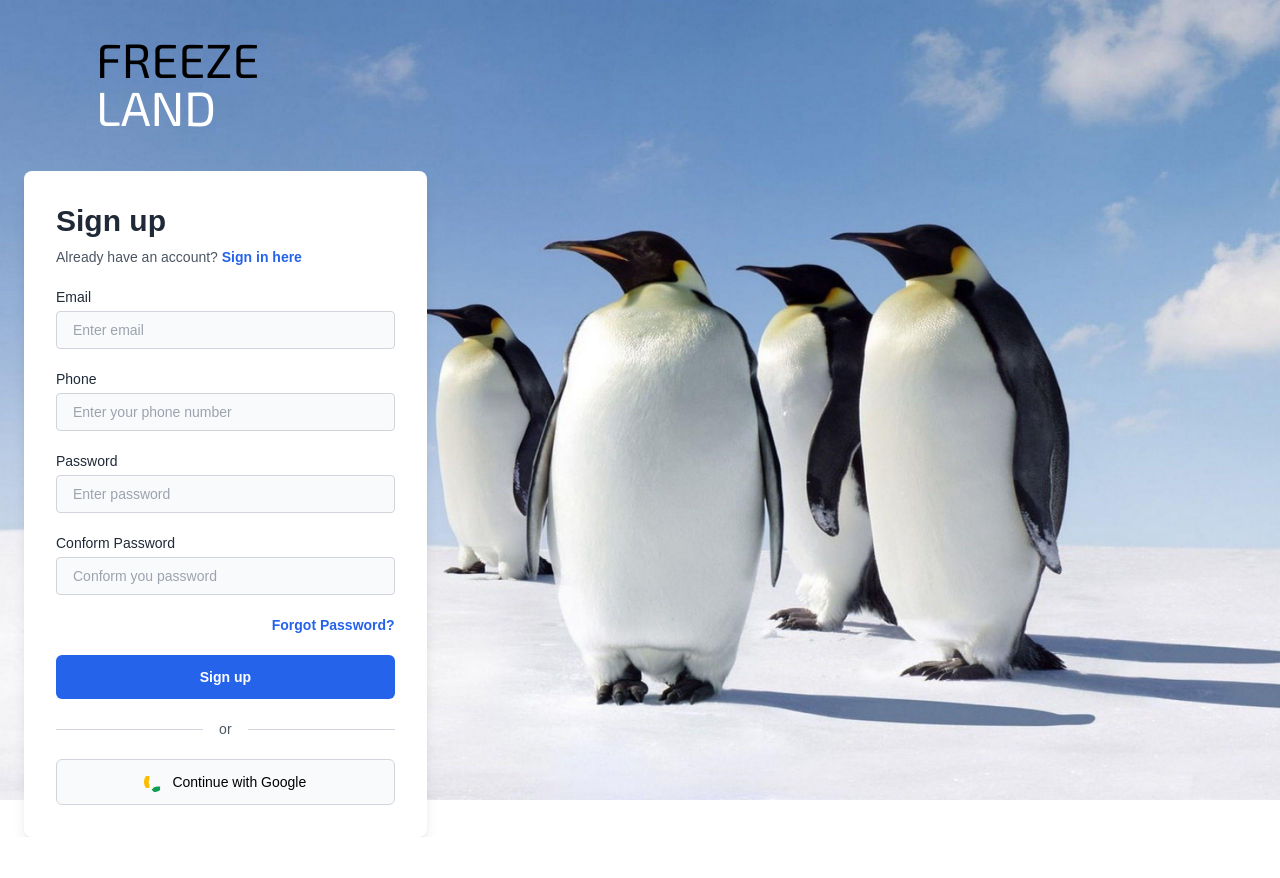
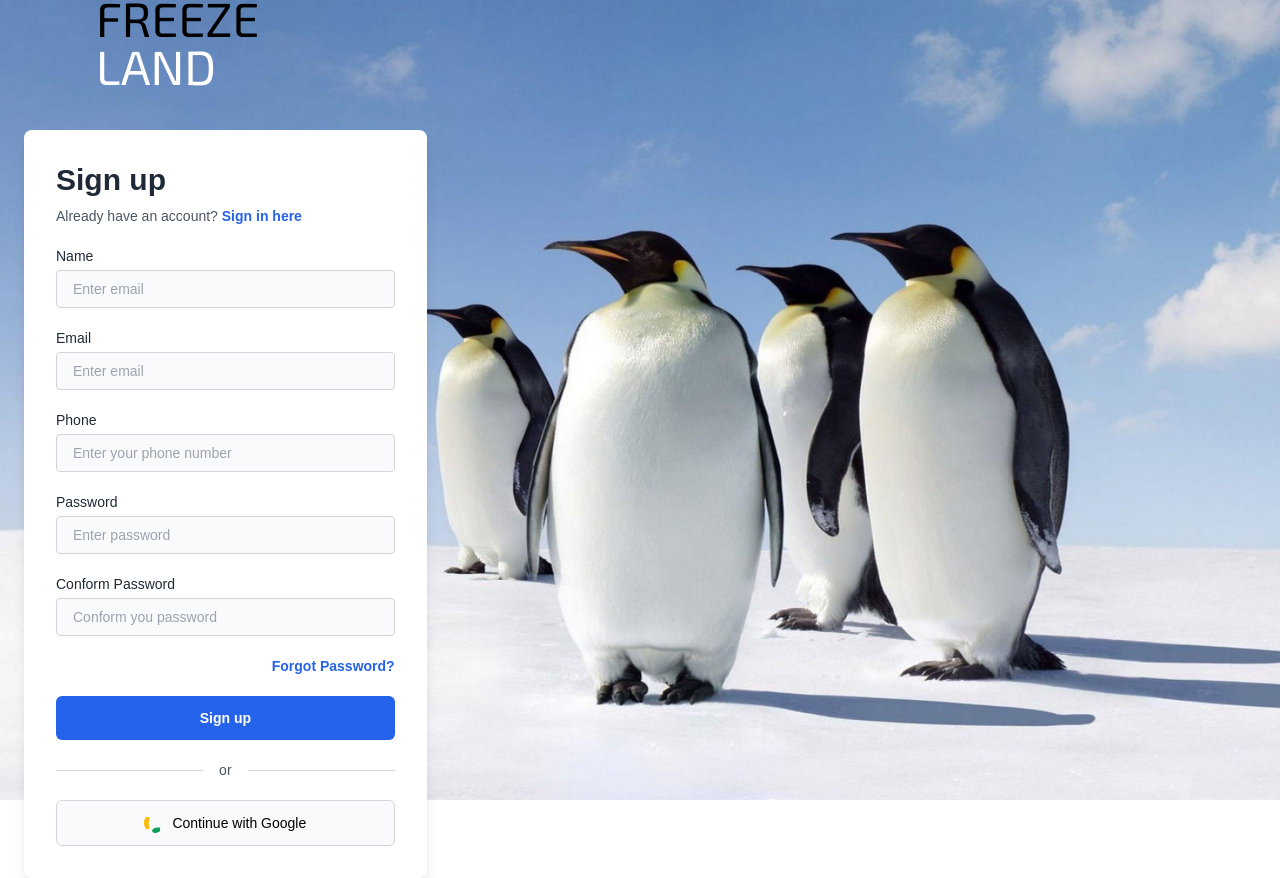
Before and after one commit to SandeeepS/FreezeLand-frontend, a React (Vite) app: page /SignUp in a window 1280 px wide. Before the commit the page ends 837 px from the top, so only its background shows below. Built offline with nearby package versions, Linux system fonts and the light colour scheme.

Commit message:
added some folders and services , api etc.

```diff
--- a/package.json
+++ b/package.json
@@ -11,12 +11,14 @@
   },
   "dependencies": {
     "@material-tailwind/react": "^2.1.10",
+    "axios": "^1.7.7",
     "formik": "^2.4.6",
     "react": "^18.3.1",
     "react-dom": "^18.3.1",
     "react-icons": "^5.3.0",
     "react-otp-input": "^3.1.1",
-    "react-router-dom": "^6.26.2"
+    "react-router-dom": "^6.26.2",
+    "yup": "^1.4.0"
   },
   "devDependencies": {
     "@eslint/js": "^9.9.0",
--- /dev/null
+++ b/src/Api/user.ts
@@ -0,0 +1,17 @@
+import { FormData } from "../Pages/User/UserSignupPage";
+import Api from "../Services/axios";
+import userRoutes from "../Services/Endpoints/userEndPoints";
+
+const signup = async({name,phone,email,password,cpassword}:FormData) => {
+          try{
+              const result = await Api.post(userRoutes.signup,{name,phone,email,password});
+              console.log("result of api post",result);
+
+          }catch(error){
+            console.log(error as Error);
+          }
+}
+
+export {
+    signup
+}
--- a/src/Pages/User/UserSignupPage.tsx
+++ b/src/Pages/User/UserSignupPage.tsx
@@ -1,38 +1,57 @@
 import { useState } from "react";
+import { useFormik } from "formik";
+import { SignupValidation } from "../../components/Common/Validations";
+import { signup } from "../../Api/user";
 
 export interface FormData {
   name: string;
   email: string;
   phone: string;
-  location: string;
   password: string;
   confirmPassword?: string;
-  role: string;
+}
+interface initialVal {
+  name: string;
+  email: string;
+  phone: string;
+  password: string;
+  cpassword: string;
 }
 
+const initialValues: initialVal = {
+  name: "",
+  email: "",
+  phone: "",
+  password: "",
+  cpassword: "",
+};
+
 const UserSignupPage: React.FC = () => {
-  const [formData, setFormData] = useState({
-    email: "",
-    phone: "",
-    password: "",
-    confirmPassword: "",
+  const { values, handleBlur, handleChange, handleSubmit, errors } = useFormik({
+    initialValues: initialValues,
+    validationSchema: SignupValidation,
+    onSubmit: (values) => {
+      const formData = {
+        name: values.name,
+        email: values.email,
+        phone: values.phone,
+        password: values.password,
+        confirmPassword: values.cpassword,
+      };
+      const hanSub = async () => {
+        try {
+          const result = await signup(formData);
+          // if (result) {
+          //   navigate("/user/otp-page");
+          // }
+          console.log("result fron the signup form is ",result)
+        } catch (error) {
+          console.log(error);
+        }
+      };
+      hanSub();
+    },
   });
-
-  // Event handler for input changes
-  const handleChange = (e: React.ChangeEvent<HTMLInputElement>) => {
-    const { name, value, type, checked } = e.target;
-    setFormData((prevData) => ({
-      ...prevData,
-      [name]: type === "checkbox" ? checked : value,
-    }));
-  };
-
-  // Event handler for form submission
-  const handleSubmit = (e: React.FormEvent<HTMLFormElement>) => {
-    e.preventDefault();
-    // Handle form submission logic here
-    console.log(formData);
-  };
 
   return (
     <div className="bg-[url('/src/Images/loginPageBackground.jpg')] bg-cover bg-center h-screen w-screen flex items-center">
@@ -60,6 +79,27 @@ const UserSignupPage: React.FC = () => {
                 </p>
               </div>
 
+
+              <div>
+                <label className="text-gray-800 text-sm block mb-1">
+                  Name
+                </label>
+                <div className="relative">
+                  <input
+                    name="name"
+                    type="text"
+                    required
+                    value={values.name}
+                    onBlur={handleBlur}
+                    onChange={handleChange}
+                    className="bg-gray-50 w-full text-sm text-gray-800 border border-gray-300 rounded px-4 py-2 outline-none focus:ring-2 focus:ring-blue-600"
+                    placeholder="Enter email"
+                  />
+                  {errors.name && <small className='text-red-500'>{errors.name}</small>}
+
+                </div>
+              </div>
+
               <div>
                 <label className="text-gray-800 text-sm block mb-1">
                   Email
@@ -69,11 +109,14 @@ const UserSignupPage: React.FC = () => {
                     name="email"
                     type="text"
                     required
-                    value={formData.email}
+                    value={values.email}
+                    onBlur={handleBlur}
                     onChange={handleChange}
                     className="bg-gray-50 w-full text-sm text-gray-800 border border-gray-300 rounded px-4 py-2 outline-none focus:ring-2 focus:ring-blue-600"
                     placeholder="Enter email"
                   />
+                  {errors.email && <small className='text-red-500'>{errors.email}</small>}
+
                 </div>
               </div>
 
@@ -86,11 +129,14 @@ const UserSignupPage: React.FC = () => {
                     name="phone"
                     type="tel"
                     required
-                    value={formData.phone}
+                    value={values.phone}
+                    onBlur={handleBlur}
                     onChange={handleChange}
                     className="bg-gray-50 w-full text-sm text-gray-800 border border-gray-300 rounded px-4 py-2 outline-none focus:ring-2 focus:ring-blue-600"
                     placeholder="Enter your phone number"
                   />
+                  {errors.phone && <small className='text-red-500'>{errors.phone}</small>}
+
                 </div>
               </div>
 
@@ -103,11 +149,14 @@ const UserSignupPage: React.FC = () => {
                     name="password"
                     type="password"
                     required
-                    value={formData.password}
+                    value={values.password}
+                    onBlur={handleBlur}
                     onChange={handleChange}
                     className="bg-gray-50 w-full text-sm text-gray-800 border border-gray-300 rounded px-4 py-2 outline-none focus:ring-2 focus:ring-blue-600"
                     placeholder="Enter password"
                   />
+                  {errors.password && <small className='text-red-500'>{errors.password}</small>}
+
                 </div>
               </div>
 
@@ -117,14 +166,17 @@ const UserSignupPage: React.FC = () => {
                 </label>
                 <div className="relative">
                   <input
-                    name="confirmPassword"
+                    name="cpassword"
                     type="password"
                     required
-                    value={formData.confirmPassword}
+                    value={values.cpassword}
+                    onBlur={handleBlur}
                     onChange={handleChange}
                     className="bg-gray-50 w-full text-sm text-gray-800 border border-gray-300 rounded px-4 py-2 outline-none focus:ring-2 focus:ring-blue-600"
                     placeholder="Conform you password"
                   />
+                  {errors.cpassword && <small className='text-red-500'>{errors.cpassword}</small>}
+
                 </div>
               </div>
 
--- /dev/null
+++ b/src/Services/Endpoints/userEndPoints.ts
@@ -0,0 +1,5 @@
+const userRoutes = {
+    signup:'/user/registration',
+}
+
+export default userRoutes;
--- /dev/null
+++ b/src/Services/axios.ts
@@ -0,0 +1,8 @@
+import axios,{AxiosInstance} from "axios";
+
+const Api:AxiosInstance = axios.create({
+    baseURL:"http://localhost:3000/api",
+    withCredentials:true,
+})
+
+export default Api;
--- /dev/null
+++ b/src/components/Common/Validations.tsx
@@ -0,0 +1,16 @@
+import * as Yup from 'yup';
+import { MOBILE_NUM_REGEX } from '../../constants/CommonConstants';
+
+const strongRegex = new RegExp("^(?=.*[a-z])(?=.*[A-Z])(?=.*[0-9])(?=.*[!@#%\\^&*])(?=.{5,})");
+
+
+
+
+export const SignupValidation = Yup.object({
+    name:Yup.string().min(3).required("Please Enter name"),
+    email: Yup.string().email("Please Enter Valid Email").required("please Enter Email"),
+    phone: Yup.string().matches(MOBILE_NUM_REGEX, "Enter a valid Phone number").min(10).max(10).required("Please Enter Phone number"),
+    password: Yup.string().matches(strongRegex, "Enter a Strong password").min(5).required("please Enter password!"),
+    cpassword: Yup.string().oneOf([Yup.ref("password")], "Password not matching").required("please Enter the confirm password!"),
+
+})
--- /dev/null
+++ b/src/constants/CommonConstants.ts
@@ -0,0 +1 @@
+export const MOBILE_NUM_REGEX = /^[0-9]{10}$/;
```
Also changed, not shown: 1 other file (tests, documents, lock files or other folders).
